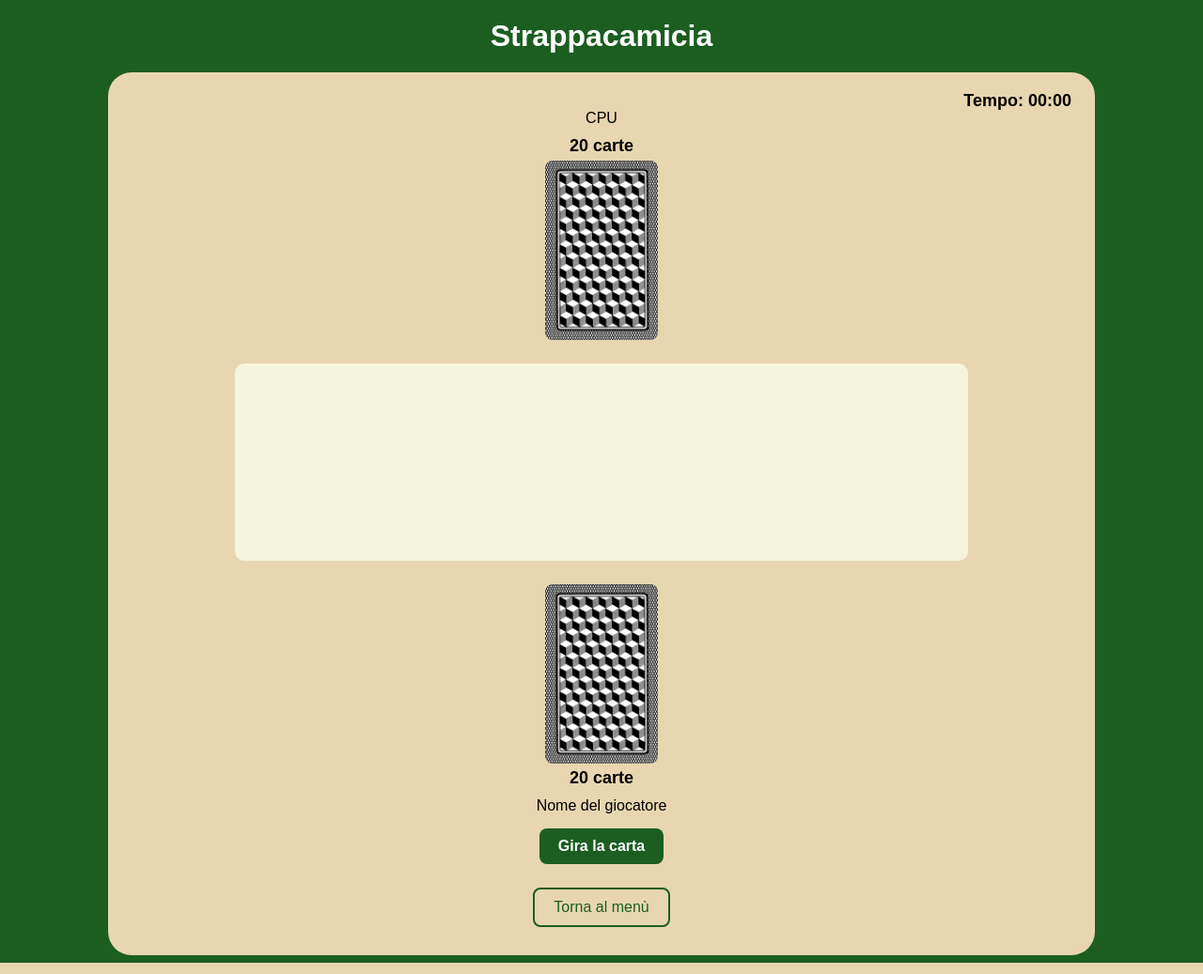
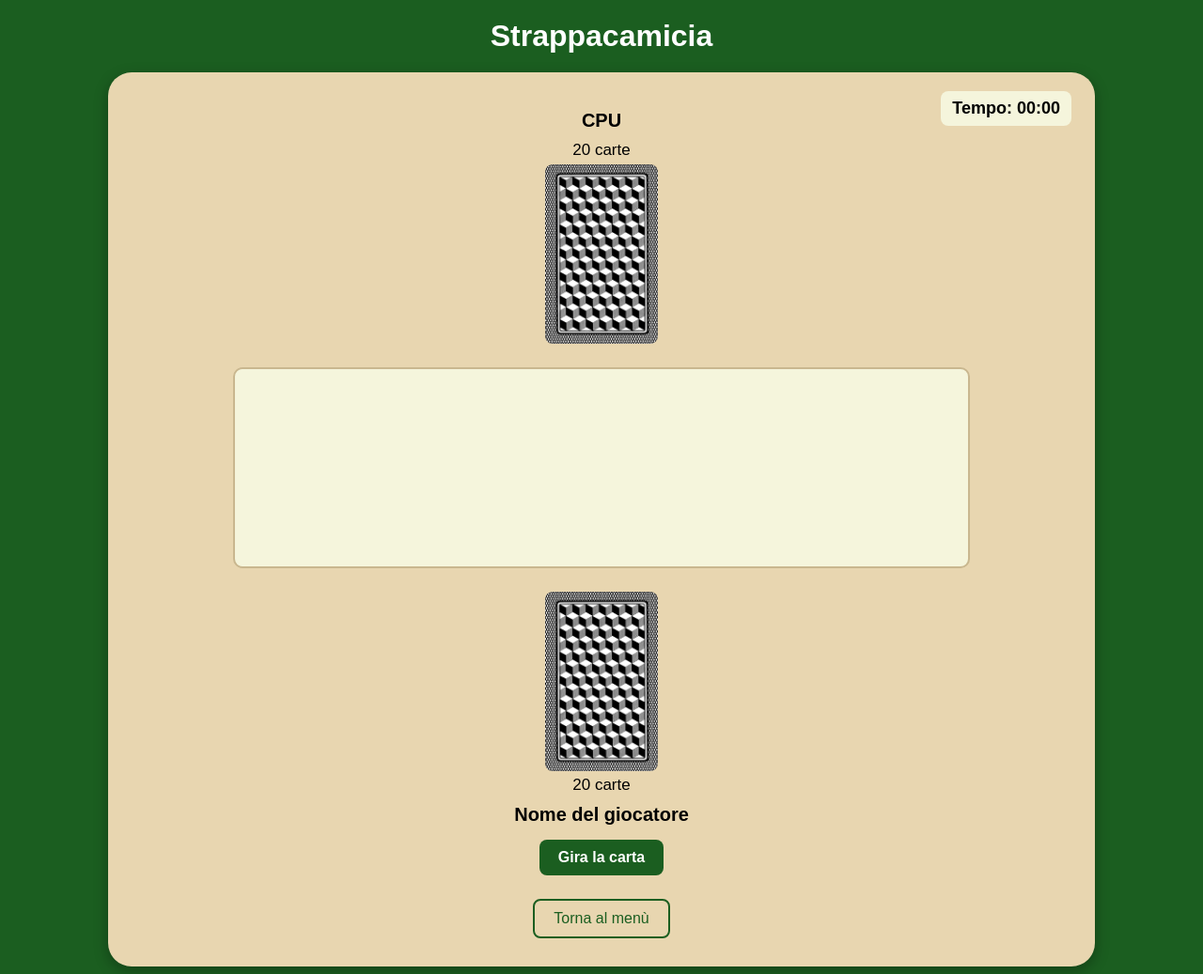
Before and after one commit to FlavioPiff/progetto_strappacamicia_piferi, a PHP site: page /gioco.html in a window 1280 px wide. Shown: the whole page at 94% size. Run offline with PHP 8.4, Linux system fonts and the light colour scheme.

Commit message:
Modifiche grafiche

```diff
--- a/gioco.html
+++ b/gioco.html
@@ -19,7 +19,7 @@
                     </a>
                 </div>
                 <div class="cpu">
-                    <p>CPU</p>
+                    <p class="nomeCPU">CPU</p>
                     <p class="numeroCarte"><span id="carteCPU">20</span> carte</p>
                     <img id="mazzoCPU" src="immagini/carte/dorso.jpg" alt="Mazzo della CPU">
                 </div>
@@ -31,7 +31,7 @@
                 <div class="giocatore">
                     <img id="mazzoGiocatore" src="immagini/carte/dorso.jpg" alt="Mazzo del giocatore">
                     <p class="numeroCarte"><span id="carteGiocatore">20</span> carte</p>
-                    <p>Nome del giocatore </p>
+                    <p class="nomeGiocatore">Nome del giocatore </p>
                     <button id="giocaGiocatore">Gira la carta</button>
                 </div>
 
--- a/stile.css
+++ b/stile.css
@@ -10,6 +10,17 @@ h1 {
     margin-bottom: 20px; /* faccio dello spazio tra titolo e tavolo*/
     font-size: 32px; /* facci diventare il titolo ben visibile*/
 }
+
+.nomeCPU{
+    font-size: 20px; /*aumenta la dimensione della scritta CPU*/
+    font-weight: bold; /*rendo il testo CPU in grassetto*/
+}
+
+.nomeGiocatore{
+    font-size: 20px; /*aumenta la dimensione del nome del giocatore*/
+    font-weight: bold; /*rendo il nome del giocatore in grassetto*/
+}
+
 
 .tavolo {
     width: 90%;
@@ -24,6 +35,7 @@ h1 {
     padding: 25px; /*crea dello spazio interno*/
 
     position: relative; /*lo userò per posizionare il cronometro in alto a destra*/
+    box-shadow: 0 5px 15px rgba(0, 0, 0, 0.3); /*imposto una leggere ombra attorno al tavolo*/
 }
 
 .cpu {
@@ -106,6 +118,7 @@ h1 {
     min-height: 180px; /* in questa maniera il rettangolo da gioco è visibile anche quando non è stata ancora giocata nessuna carta*/
     margin: 0 auto; /* centro il rettanfolo da gioco */
     padding: 15px; /* in questa maniera evito che le carte siano attaccate ai bordi */
+    border: 2px solid #c9b78f; /*creo un bordo leggero attorno al tavolo di gioco*/
     border-radius: 10px; /*arrotondo leggermente gli angoli del rettangolo da gioco*/
 
     display: flex; /*in questa maniera dispongo le carte una accanto all'altra*/
@@ -149,8 +162,7 @@ h1 {
 }
 
 .numeroCarte {
-    font-size: 18px; /*imposta la dimensione dle testo a 18px*/
-    font-weight: bold; /*rende il testo in grassetto*/
+    font-size: 17px; /*imposta la dimensione dle testo a 17px*/
     margin: 8px 0; /*crea sazio all'esterno dell'elemento. 8px sopra e sotto e 0px a destra e sinistra*/
 }
 
@@ -175,6 +187,10 @@ h1 {
     margin: 0;
     font-size: 18px;
     font-weight: bold;
+
+    background-color: beige; /*sfondo dietro al cronometro*/
+    padding: 8px 12px; /* lascio spazio tra il testo e i bordi*/
+    border-radius: 8px; /*arrotondo gli angoli*/
 }
 
 #giocaGiocatore {
```
